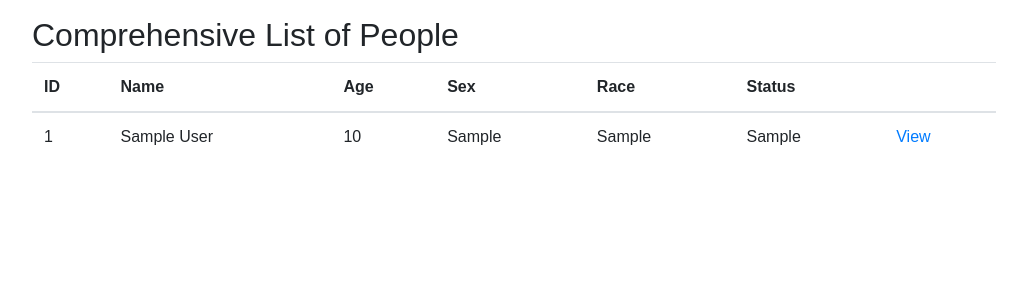
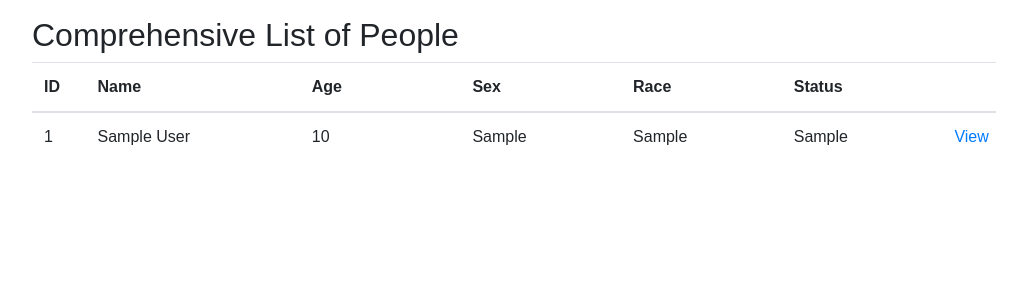
Before and after one commit to Brown-University-Library/OLD-ARCHIVED_disa, a Python web app: template app/templates/person_index.html in a window 1280 px wide. Shown: the part 56-356 px from the top of the page, without its empty margins (47-1074 px from the left). Run offline with Jinja, Linux system fonts and the light colour scheme; the template is opened without the code that fills it: most values are stand-ins (such as "Sample title", 1, 10 or a date in 2020); some libraries are stand-ins or nearby versions.

Commit message:
updates column-widths.

```diff
--- a/app/templates/person_index.html
+++ b/app/templates/person_index.html
@@ -13,11 +13,24 @@
         font-family: 'Source Sans Pro', sans-serif;
     }
     table.table {
+        table-layout: fixed ;
         width:200%;
         max-width: 200%;
     }
     th,td {
         font-family: 'Source Sans Pro', sans-serif;
+    }
+    th.tbl_id {
+        width: 5%;
+    }
+    th.tbl_name {
+        width: 20%;
+    }
+    th.tbl_fixed {
+        width: 15%;
+    }
+    th.tbl_view {
+        width: 5%;
     }
 </style>
 {% endblock %}
@@ -30,13 +43,13 @@
       <table class="table">
         <thead>
           <tr>
-            <th>ID</th>
-            <th>Name</th>
-            <th>Age</th>
-            <th>Sex</th>
-            <th>Race</th>
-            <th>Status</th>
-            <th></th>
+            <th class="tbl_id">ID</th>
+            <th class="tbl_name">Name</th>
+            <th class="tbl_fixed">Age</th>
+            <th class="tbl_fixed">Sex</th>
+            <th class="tbl_fixed">Race</th>
+            <th class="tbl_fixed">Status</th>
+            <th class="tbl_view"></th>
           </tr>
         </thead>
         <tbody id="people">
```
